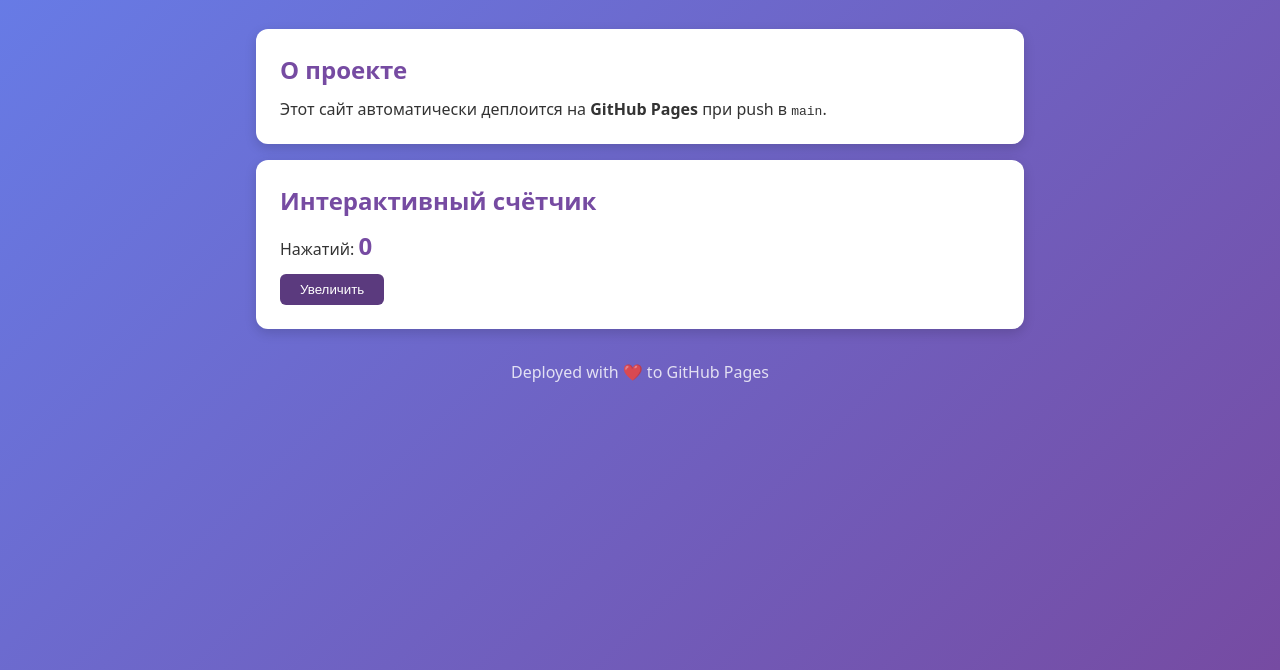
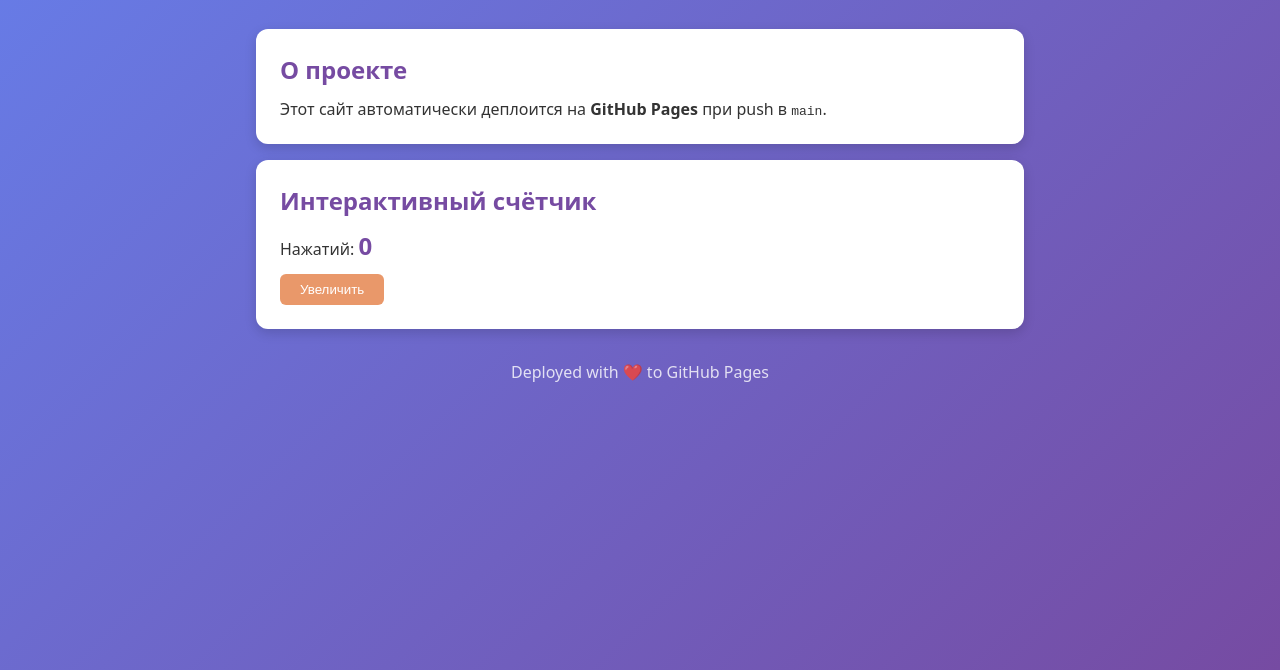
Before and after one commit to kotokhin98-netizen/hello-static, a website: page public/index.html in a window 1280 px wide. In both pictures the pointer is over the button "Увеличить". Shown: the part 130-800 px from the top of the page. Drawn offline with Linux system fonts and the light colour scheme.

```diff
--- a/public/style.css
+++ b/public/style.css
@@ -58,7 +58,7 @@
 }
 
 #increment:hover {
-  background: #5b3a7e;
+  background: #e9986a;
 }
 
 .footer {
```
Also changed, not shown: 2026-10-06_10-08-00.png (added), 2026-10-06_10-18-07.png (added), 2026-10-06_10-27-38.png (added), 2026-10-06_10-28-42.png (added), 2026-10-06_10-30-00.png (added), 2026-10-06_10-33-26.png (added), 2026-10-06_10-35-06.png (added), 2026-10-06_10-36-58.png (added), 2026-10-06_10-42-51.png (added), 2026-10-06_10-43-22.png (added), 2026-10-06_10-45-23.png (added), README.md (added).
